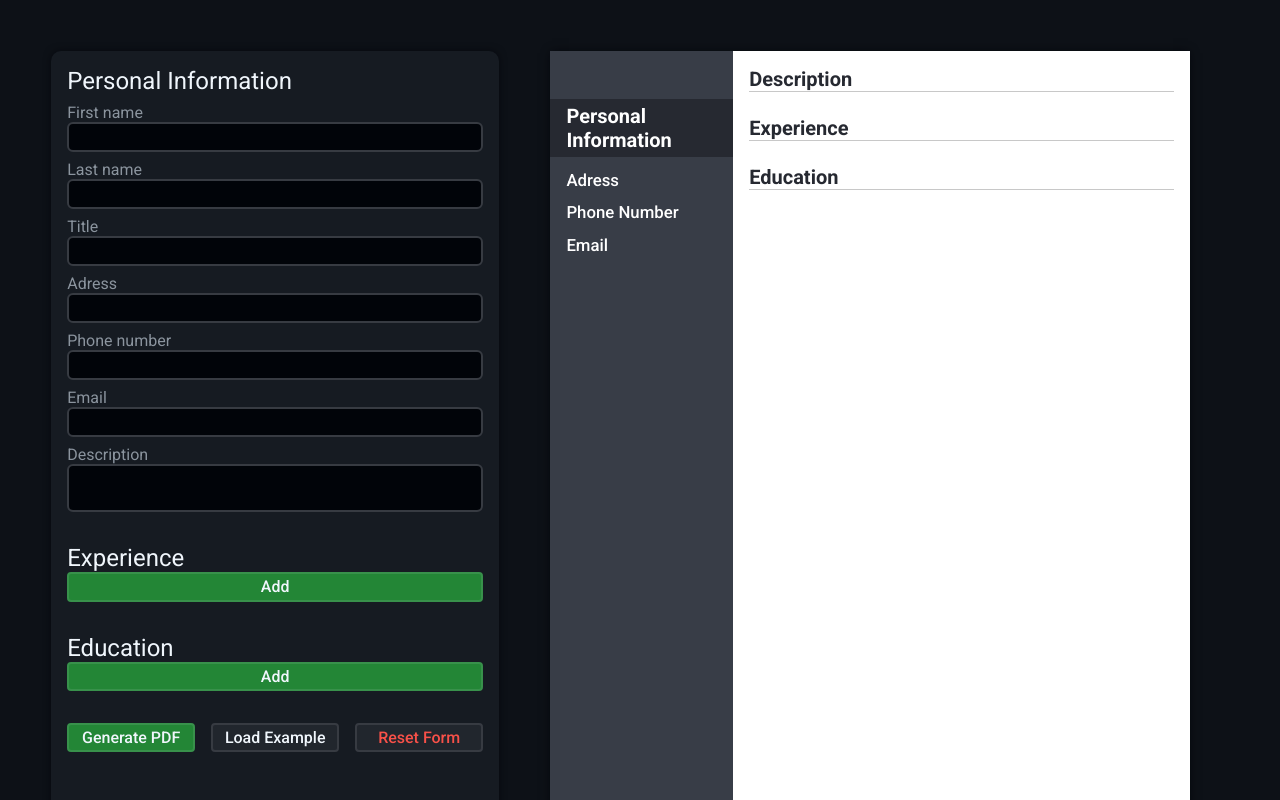
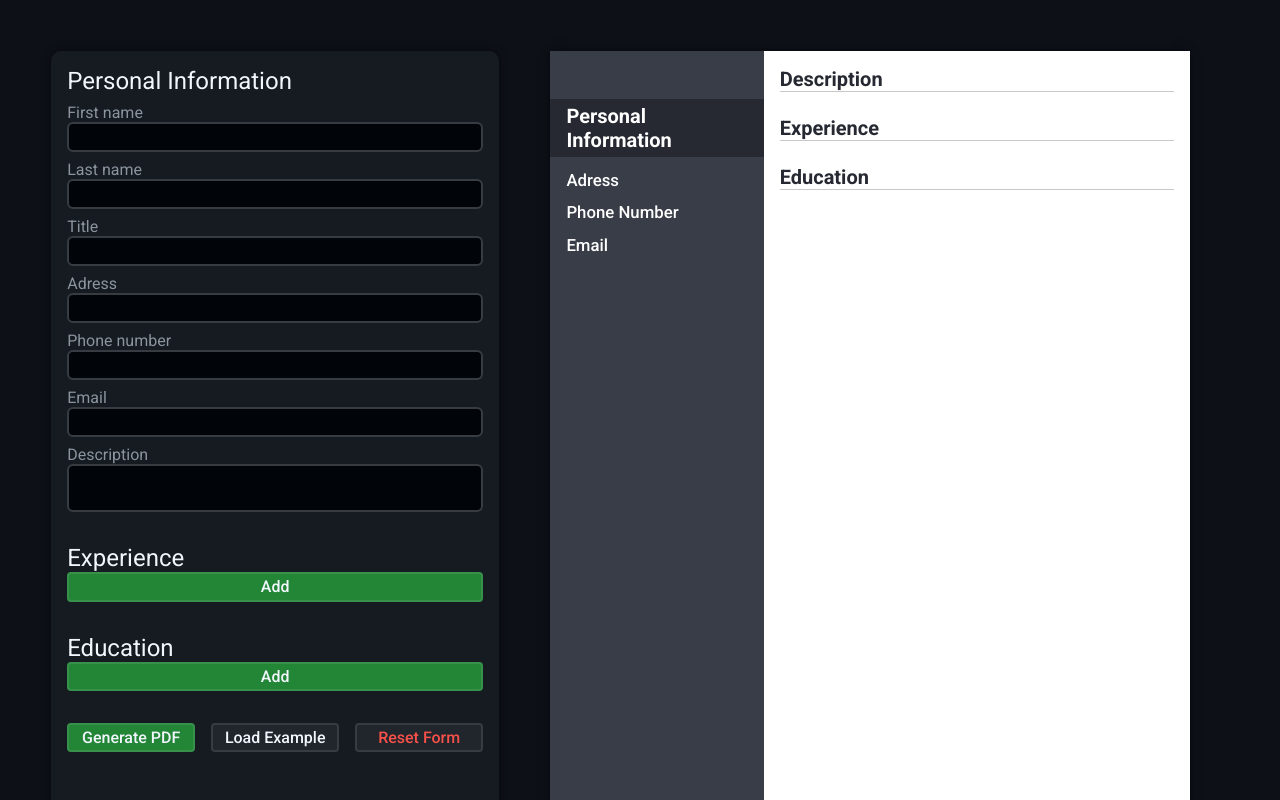
Before and after one commit to Bladesheng/cv-project, a React app: page / in a window 1280 px wide. Shown: the top 800 px of the page. Built offline with nearby package versions, Linux system fonts and the light colour scheme.

Commit message:
Change name font size and column width to not wrap the name on 2 lines

```diff
--- a/src/styles/style.scss
+++ b/src/styles/style.scss
@@ -188,7 +188,7 @@ main {
     top: 1vw;
 
     display: grid;
-    grid-template-columns: 1fr 2.5fr;
+    grid-template-columns: 1fr 2fr;
     grid-template-rows: auto 1fr;
 
     background-color: $cv-white;
@@ -201,7 +201,7 @@ main {
 
       padding: 1rem;
 
-      font-size: 2rem;
+      font-size: 1.5rem;
       font-weight: 600;
 
       background-color: $cv-grey-light;
```
Also changed, not shown: 1 other file (tests, documents, lock files or other folders).
